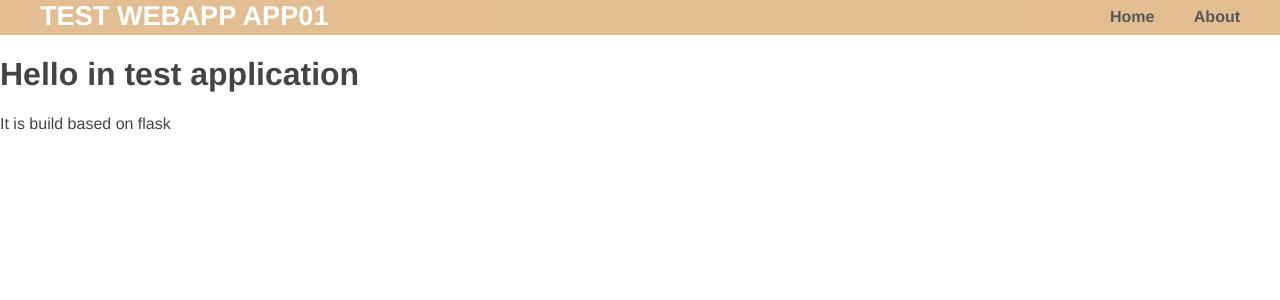
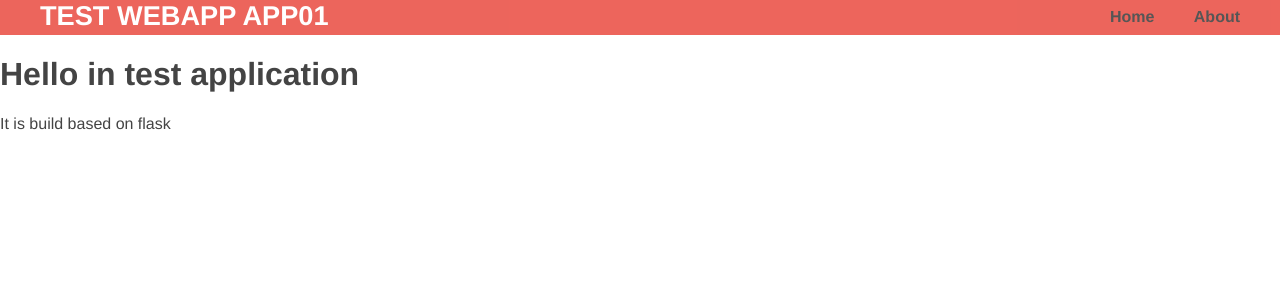
Before and after one commit to devopsapp84/helmchart-releaser, a Flask app: page / in a window 1280 px wide. Shown: the top 300 px of the page. Run offline with Flask 2, Linux system fonts and the light colour scheme.

Commit message:
Flask app modification

```diff
--- a/src/app01/static/css/template.css
+++ b/src/app01/static/css/template.css
@@ -8,7 +8,7 @@ body {
  * Formatting the header area
  */
 header {
-  background-color: #DFB887;
+  background-color: #eb554b;
   height: 35px;
   width: 100%;
   opacity: .9;
@@ -34,7 +34,7 @@ header h1.logo:hover {
 }
 div.home {
   padding: 10px 0 30px 0;
-  background-color: #E6E6FA;
+  background-color: #c5bebd;
   -webkit-border-radius: 6px;
      -moz-border-radius: 6px;
           border-radius: 6px;
--- a/src/app02/static/css/template.css
+++ b/src/app02/static/css/template.css
@@ -8,7 +8,7 @@ body {
  * Formatting the header area
  */
 header {
-  background-color: #DFB887;
+  background-color: #58D68D ;
   height: 35px;
   width: 100%;
   opacity: .9;
```
